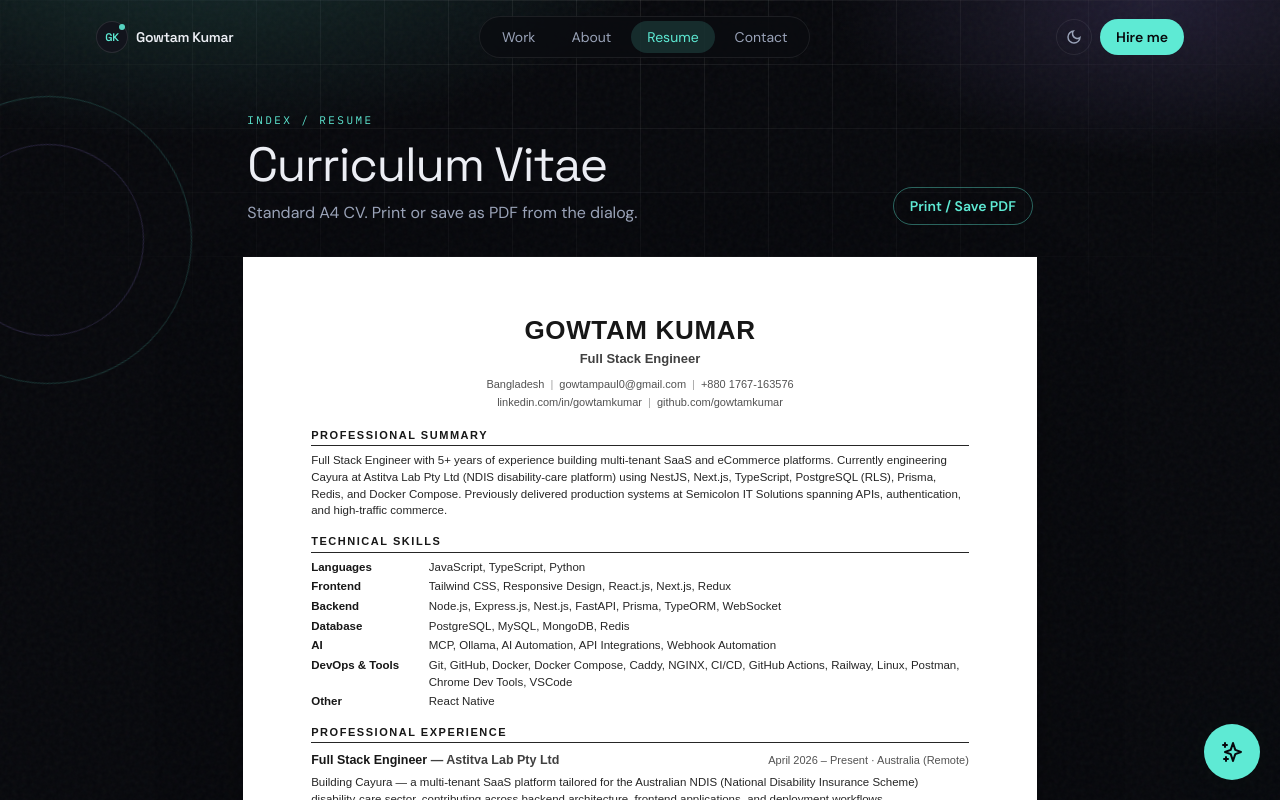
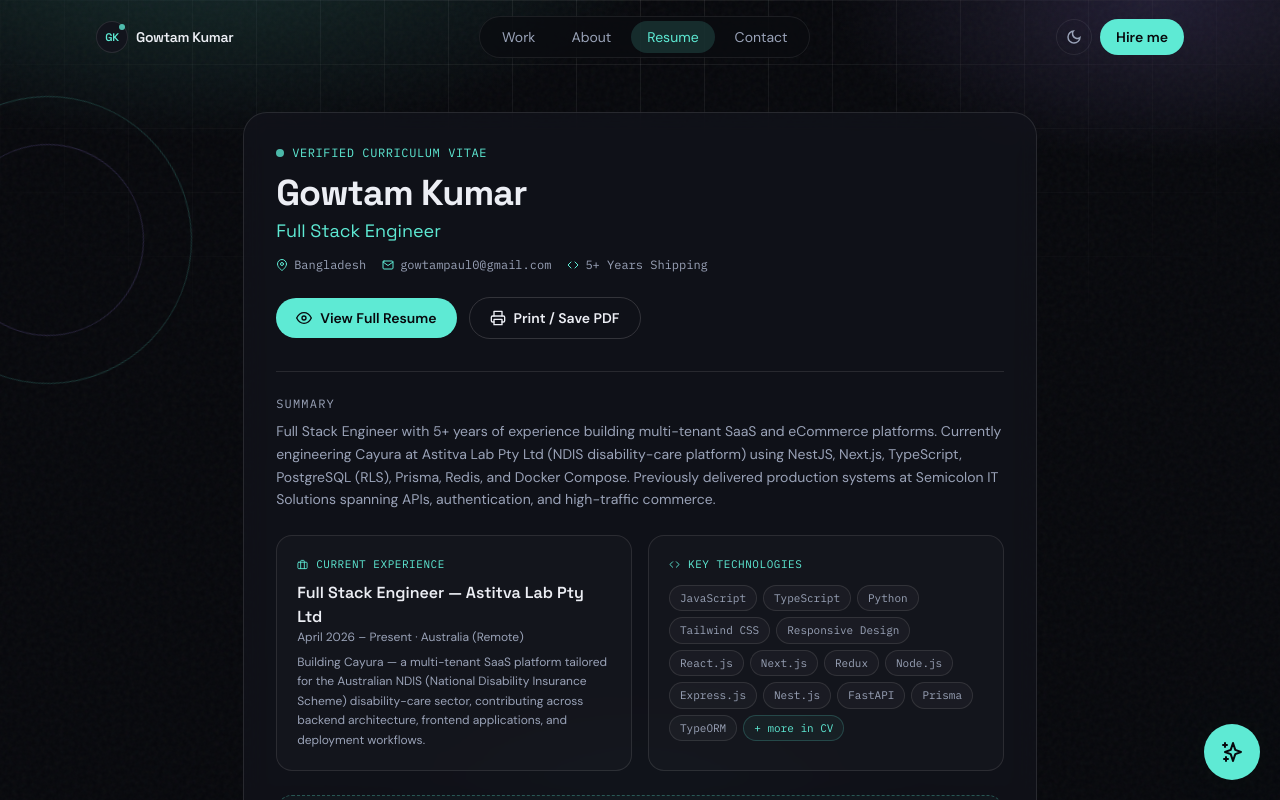
Before and after one commit to gowtamkumar/my-portfolio, a Next.js app: page /resume in a window 1280 px wide. Shown: the top 800 px of the page. Built offline with nearby package versions, Linux system fonts and the light colour scheme.

Commit message:
feat: implement ResumeViewer component for enhanced CV display and printing functionality

```diff
--- a/app/resume/page.tsx
+++ b/app/resume/page.tsx
@@ -1,31 +1,16 @@
-import PrintCvButton from "@/components/resume/PrintCvButton";
-import StandardCv from "@/components/resume/StandardCv";
+import ResumeViewer from "@/components/resume/ResumeViewer";
 import { resumeDocument, resumeMeta } from "@/lib/resume";
 import type { Metadata } from "next";
 
 export const metadata: Metadata = {
   title: `${resumeMeta.name} — ${resumeDocument.title}`,
+  description: resumeDocument.summary,
 };
 
 export default function Resume() {
   return (
     <main className="relative z-10 mx-auto max-w-[210mm] px-4 pb-24 pt-28 md:px-0">
-      <div className="no-print mb-8 flex flex-wrap items-end justify-between gap-4 px-1">
-        <div>
-          <p className="font-mono text-[11px] uppercase tracking-[0.22em] text-signal">
-            Index / Resume
-          </p>
-          <h1 className="mt-3 font-display text-4xl tracking-tight md:text-5xl">
-            Curriculum Vitae
-          </h1>
-          <p className="mt-3 text-[var(--muted)]">
-            Standard A4 CV. Print or save as PDF from the dialog.
-          </p>
-        </div>
-        <PrintCvButton />
-      </div>
-
-      <StandardCv />
+      <ResumeViewer />
     </main>
   );
 }
--- /dev/null
+++ b/components/resume/ResumeViewer.tsx
@@ -0,0 +1,188 @@
+"use client";
+
+import { resumeDocument, resumeMeta } from "@/lib/resume";
+import { skills } from "@/lib/mock-data/skill";
+import Link from "next/link";
+import { useState } from "react";
+import {
+  FiArrowRight,
+  FiBriefcase,
+  FiCheck,
+  FiCode,
+  FiEye,
+  FiEyeOff,
+  FiFileText,
+  FiMail,
+  FiMapPin,
+  FiPrinter,
+} from "react-icons/fi";
+import StandardCv from "./StandardCv";
+
+export default function ResumeViewer() {
+  const [showCv, setShowCv] = useState(false);
+
+  const handlePrint = () => {
+    setShowCv(true);
+    setTimeout(() => {
+      const previous = document.title;
+      document.title = `${resumeMeta.name} — ${resumeDocument.title}`;
+      const restore = () => {
+        document.title = previous;
+        window.removeEventListener("afterprint", restore);
+      };
+      window.addEventListener("afterprint", restore);
+      window.print();
+    }, 150);
+  };
+
+  return (
+    <div className="space-y-8">
+      {/* Top Header Card */}
+      <div className="no-print rounded-3xl border border-white/10 bg-[var(--card)] p-6 md:p-8 backdrop-blur-md">
+        <div className="flex flex-wrap items-start justify-between gap-6">
+          <div>
+            <div className="flex items-center gap-2">
+              <span className="h-2 w-2 rounded-full bg-signal animate-pulse-dot" />
+              <span className="font-mono text-xs uppercase tracking-wider text-signal">
+                Verified Curriculum Vitae
+              </span>
+            </div>
+            <h1 className="mt-3 font-display text-3xl font-bold tracking-tight md:text-4xl">
+              {resumeMeta.name}
+            </h1>
+            <p className="mt-1 font-display text-lg text-signal">
+              {resumeDocument.title}
+            </p>
+            <div className="mt-3 flex flex-wrap items-center gap-4 text-xs text-[var(--muted)]">
+              <span className="flex items-center gap-1.5 font-mono">
+                <FiMapPin className="text-signal" /> {resumeMeta.location}
+              </span>
+              <span className="flex items-center gap-1.5 font-mono">
+                <FiMail className="text-signal" /> {resumeMeta.email}
+              </span>
+              <span className="flex items-center gap-1.5 font-mono">
+                <FiCode className="text-signal" /> 5+ Years Shipping
+              </span>
+            </div>
+          </div>
+
+          {/* Action Buttons */}
+          <div className="flex flex-wrap items-center gap-3">
+            <button
+              type="button"
+              onClick={() => setShowCv((prev) => !prev)}
+              className="flex items-center gap-2 rounded-full bg-signal px-5 py-2.5 text-sm font-semibold text-ink transition hover:bg-white"
+            >
+              {showCv ? (
+                <>
+                  <FiEyeOff className="text-base" /> Hide Printable CV
+                </>
+              ) : (
+                <>
+                  <FiEye className="text-base" /> View Full Resume
+                </>
+              )}
+            </button>
+
+            <button
+              type="button"
+              onClick={handlePrint}
+              className="flex items-center gap-2 rounded-full border border-white/15 px-5 py-2.5 text-sm font-semibold text-[var(--fg)] transition hover:border-signal/40 hover:text-signal"
+            >
+              <FiPrinter className="text-base" /> Print / Save PDF
+            </button>
+          </div>
+        </div>
+
+        {/* Quick Summary View (Visible when full CV is collapsed) */}
+        {!showCv && (
+          <div className="mt-8 border-t border-white/10 pt-6 space-y-6">
+            <div>
+              <h3 className="font-mono text-xs uppercase tracking-widest text-[var(--muted)]">
+                Summary
+              </h3>
+              <p className="mt-2 text-sm leading-relaxed text-[var(--muted)]">
+                {resumeDocument.summary}
+              </p>
+            </div>
+
+            <div className="grid gap-4 md:grid-cols-2">
+              {/* Latest Experience Preview */}
+              <div className="rounded-2xl border border-white/10 bg-white/[0.02] p-5">
+                <div className="flex items-center gap-2 font-mono text-[11px] uppercase tracking-wider text-signal">
+                  <FiBriefcase /> Current Experience
+                </div>
+                <h4 className="mt-2 font-display text-base font-semibold">
+                  {resumeDocument.experience[0].title} — {resumeDocument.experience[0].company}
+                </h4>
+                <p className="text-xs text-[var(--muted)]">
+                  {resumeDocument.experience[0].dates} · {resumeDocument.experience[0].location}
+                </p>
+                <p className="mt-2 text-xs leading-relaxed text-[var(--muted)]">
+                  {resumeDocument.experience[0].context}
+                </p>
+              </div>
+
+              {/* Skills Preview */}
+              <div className="rounded-2xl border border-white/10 bg-white/[0.02] p-5">
+                <div className="flex items-center gap-2 font-mono text-[11px] uppercase tracking-wider text-signal">
+                  <FiCode /> Key Technologies
+                </div>
+                <div className="mt-3 flex flex-wrap gap-1.5">
+                  {skills.flatMap((s) => s.items).slice(0, 14).map((tech) => (
+                    <span
+                      key={tech}
+                      className="rounded-full border border-white/10 bg-white/[0.03] px-2.5 py-1 font-mono text-[11px] text-[var(--muted)]"
+                    >
+                      {tech}
+                    </span>
+                  ))}
+                  <span className="rounded-full border border-signal/20 bg-signal/5 px-2.5 py-1 font-mono text-[11px] text-signal">
+                    + more in CV
+                  </span>
+                </div>
+              </div>
+            </div>
+
+            {/* Click to Reveal Callout */}
+            <div
+              onClick={() => setShowCv(true)}
+              className="group cursor-pointer rounded-2xl border border-dashed border-signal/30 bg-signal/[0.03] p-5 text-center transition hover:border-signal hover:bg-signal/[0.06]"
+            >
+              <div className="flex items-center justify-center gap-2 font-display text-base font-medium text-signal">
+                <FiFileText className="text-lg" />
+                <span>Click here to open and review the standard A4 Curriculum Vitae</span>
+                <FiArrowRight className="transition group-hover:translate-x-1" />
+              </div>
+              <p className="mt-1 text-xs text-[var(--muted)]">
+                Formatted for recruitment systems, standard print, and PDF export.
+              </p>
+            </div>
+          </div>
+        )}
+      </div>
+
+      {/* Full Standard A4 CV Container */}
+      <div
+        className={`${
+          showCv ? "block animate-fadeIn" : "hidden print:block"
+        }`}
+      >
+        <div className="no-print mb-4 flex items-center justify-between px-2">
+          <p className="font-mono text-xs text-[var(--muted)]">
+            Standard A4 Sheet Format · Ready for Print &amp; PDF
+          </p>
+          <button
+            type="button"
+            onClick={() => setShowCv(false)}
+            className="font-mono text-xs text-signal hover:underline"
+          >
+            Collapse CV view ↑
+          </button>
+        </div>
+
+        <StandardCv />
+      </div>
+    </div>
+  );
+}
```
